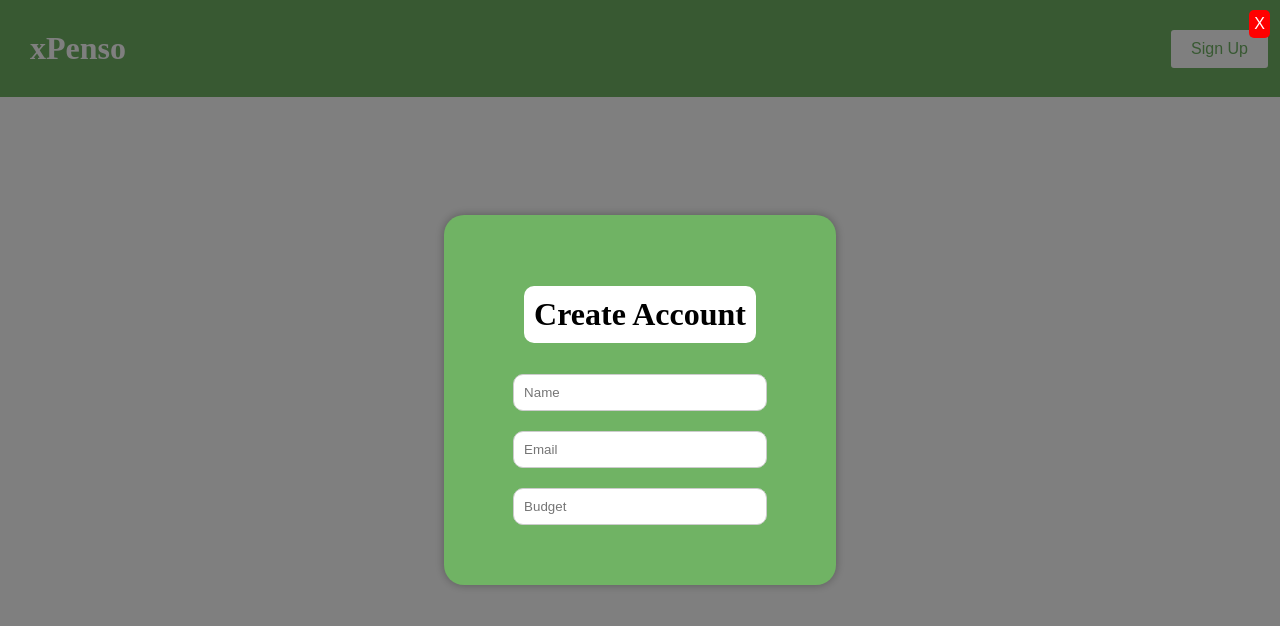
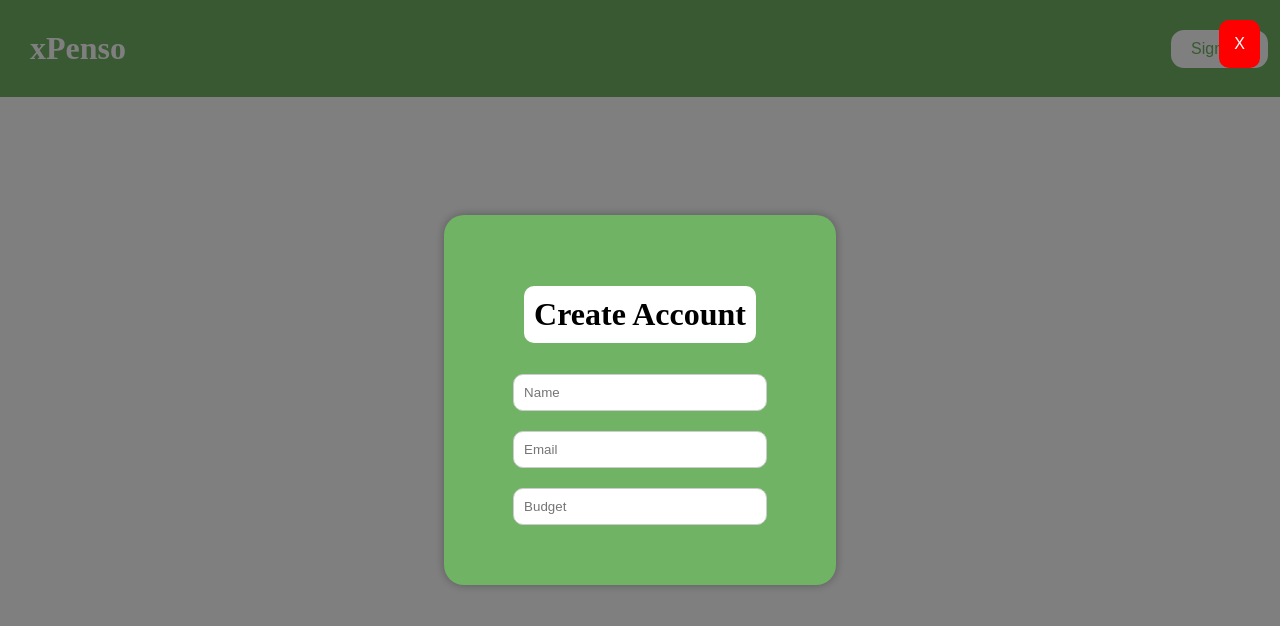
Before and after one commit to NRvBOSS/xpenso, a Vue app: page /login in a window 1280 px wide. Both pictures are taken after a click on the button "Sign Up". Shown: the top 626 px of the page. Built offline with nearby package versions, Linux system fonts and the light colour scheme.

Commit message:
connected header and loginpanel

```diff
--- a/src/components/header.vue
+++ b/src/components/header.vue
@@ -34,7 +34,7 @@ h1 {
   color: #70B364;
   border: 2px solid #70B364;
   padding: 10px 20px;
-  border-radius: 5px;
+  border-radius: 15px;
   cursor: pointer;
   font-size: 16px;
   transition: background-color 0.3s, color 0.3s;
--- a/src/components/loginPanel.vue
+++ b/src/components/loginPanel.vue
@@ -42,15 +42,15 @@ export default {
 
 .close-btn {
   position: absolute;
-  top: 10px;
-  right: 10px;
+  top: 20px;
+  right: 20px;
   background: red;
   color: white;
   border: none;
-  padding: 5px;
+  padding: 15px;
   cursor: pointer;
   font-size: 16px;
-  border-radius: 5px;
+  border-radius: 10px;
 }
 
 h1 {
```
